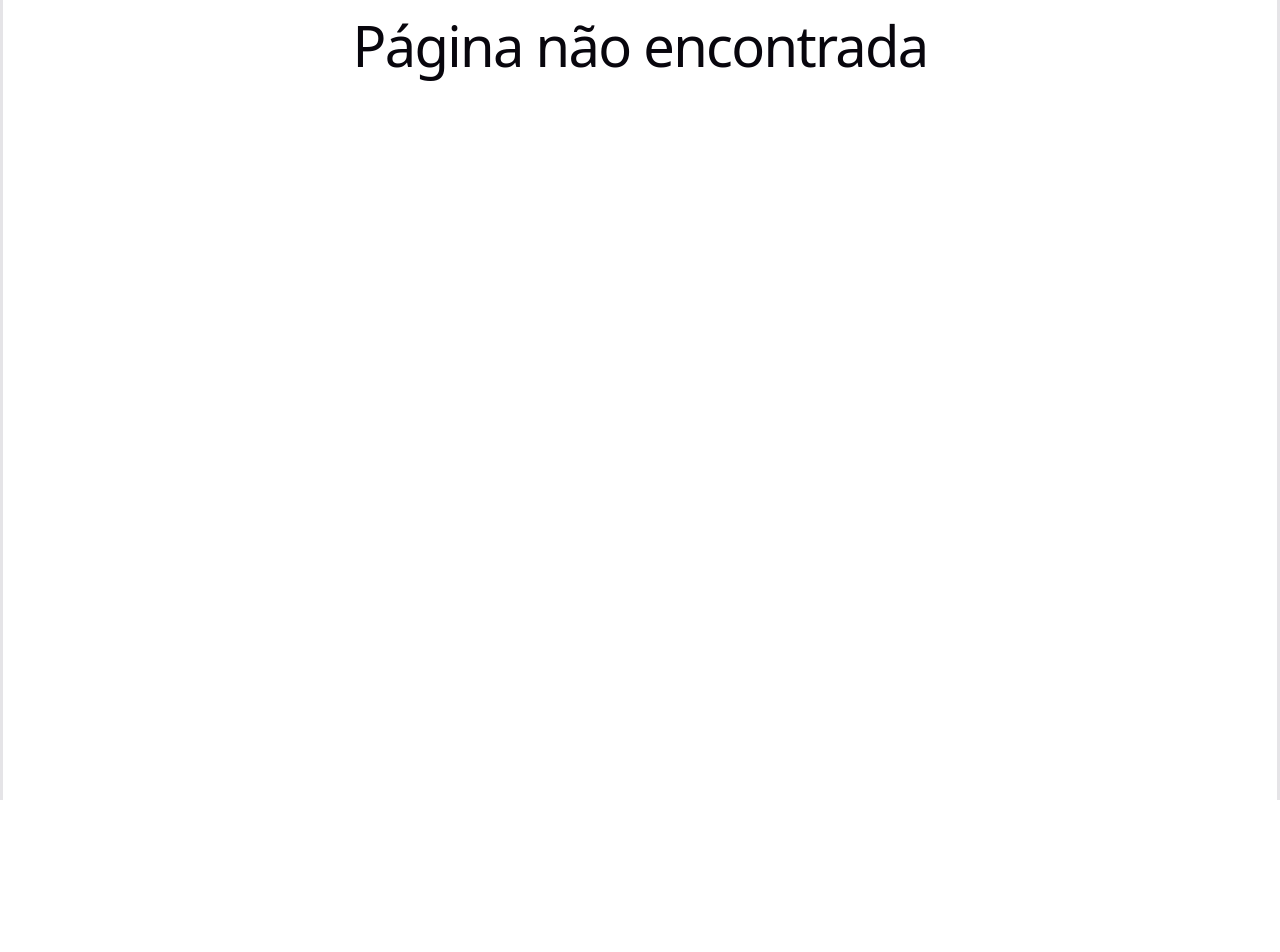
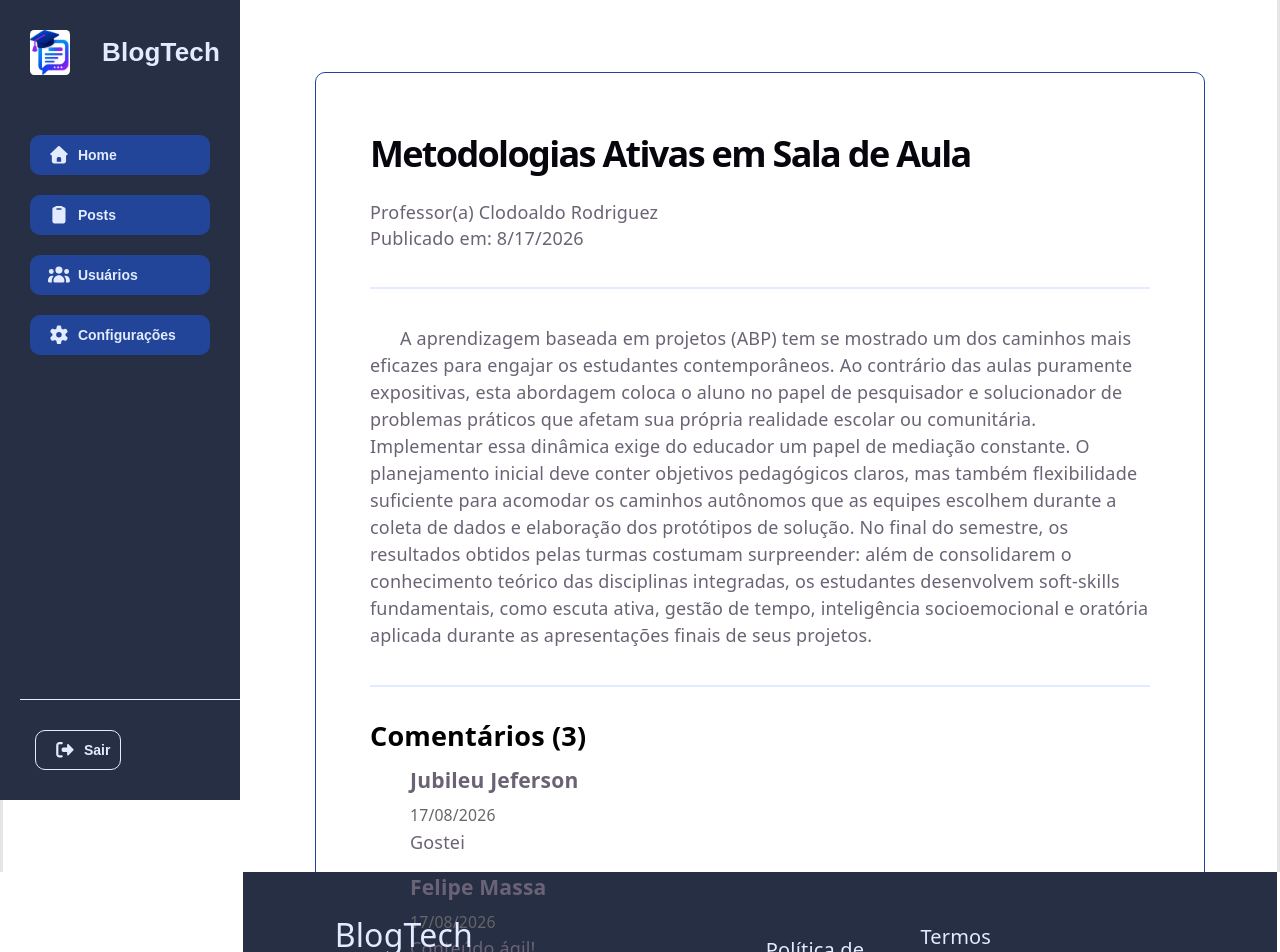
Before and after one commit to danilolugli/Blog-Tech-Front, a React (Vite) app: page /post-detalhe in a window 1280 px wide. Shown: the top 952 px of the page. Before the commit the page ends 800 px from the top, so only its background shows below. Built offline with nearby package versions, Linux system fonts and the light colour scheme; no server answers.

Commit message:
início página detalhes do post

```diff
--- /dev/null
+++ b/src/components/Comentário/Comentario.tsx
@@ -0,0 +1,48 @@
+import styled from "styled-components";
+
+interface ComentarioProps {
+    professor: string;
+    data: Date;
+    conteudo: string;
+}
+
+const ComentarioContainer = styled.div`
+    display: flex;
+    flex-direction: column;
+    justify-content: flex-start;
+`;
+
+const ComentarioInfo = styled.div`
+    display: flex;
+    flex-direction: column;
+    gap: 0.5rem;
+`;
+
+const Professor = styled.h3`
+    margin: 0;
+`;
+
+const Data = styled.p`
+    margin: 0;
+    font-size: 0.875rem;
+    color: #666;
+`;
+
+const Conteudo = styled.p`
+    margin: 0;
+    line-height: 1.5;
+`;
+
+const Comentario = ({ professor, data, conteudo }: ComentarioProps) => {
+    return (
+        <ComentarioContainer>
+            <ComentarioInfo>
+                <Professor>{professor}</Professor>
+                <Data>{data.toLocaleDateString('pt-BR', { day: '2-digit', month: '2-digit', year: 'numeric' })}</Data>
+            </ComentarioInfo>
+            <Conteudo>{conteudo}</Conteudo>
+        </ComentarioContainer>
+    )
+}
+
+export default Comentario;
--- a/src/components/PostPreview/PostPreview.tsx
+++ b/src/components/PostPreview/PostPreview.tsx
@@ -21,7 +21,8 @@ const PostContainer = styled.div`
     &:active {
         transform: scale(0.98);}
     &:hover {
-        border: 1.5px solid var(--azul);}
+        border: 1.5px solid var(--azul);
+        cursor: pointer;}
 `;
 
 const PostInfo = styled.div`
@@ -52,13 +53,13 @@ const Titulo = styled.label`
     color: black;
     font-weight: 600;
     margin-bottom: 10px;
+    pointer-events: none;
 `;
 
 const Descricao = styled.p`
     font-size: 20px;
     color: gray;
 `;
-
 
 const PostPreview = ({ titulo, descricao, professor, data }: PostPreviewProps) => {
     return (
--- a/src/pages/Aluno/ListarPosts.css
+++ b/src/pages/Aluno/ListarPosts.css
@@ -1,3 +1,7 @@
+.titulo {
+    font-weight: bold;
+}
+
 .containerPesquisa {
     margin: 50px auto;
     position: relative;
--- a/src/pages/Aluno/ListarPosts.tsx
+++ b/src/pages/Aluno/ListarPosts.tsx
@@ -1,4 +1,3 @@
-import styled from 'styled-components';
 import './ListarPosts.css';
 import { PostFormModal } from '../../components/PostFormModal/PostFormModal';
 import PostPreview from '../../components/PostPreview/PostPreview';
@@ -8,7 +7,7 @@ import { FontAwesomeIcon } from '@fortawesome/react-fontawesome';
 const ListarPosts: React.FC = () =>  {
   return (
     <>
-      <h1>Posts Recentes</h1>
+      <h1 className='titulo'>Posts Recentes</h1>
       <header className='containerPesquisa'>
         <FontAwesomeIcon icon={faMagnifyingGlass} className='iconePesquisa' />
         <input type="text" placeholder="Busque por palavras-chave" className="inputPesquisa" />
--- /dev/null
+++ b/src/pages/Aluno/PostDetalhe.css
@@ -0,0 +1,52 @@
+.postContainer {
+    border: 1px solid var(--azul);
+    border-radius: 10px;
+    margin: 4rem;
+}
+
+.titulo {
+    font-size: 2rem;
+    font-weight: bold;
+}
+
+.headerPost {
+    display: flex;
+    flex-direction: column;
+    align-items: flex-start;
+    justify-content: flex-start;
+    margin: 2rem 3rem;
+}
+
+.conteudo {
+    margin: 2rem 3rem;
+    display: flex;
+    text-align: left;
+    text-indent: 30px;
+    line-height: 1.5;
+}
+
+.linha {
+    border: 1px solid var(--azul-mais-claro);
+    margin: 2rem 3rem;
+}
+
+.comentarios {
+    display: flex;
+    flex-direction: column;
+    text-align: left;
+    margin: 2rem 3rem;
+}
+
+.tituloComentario {
+    color: black;
+    font-weight: 600;
+    font-size: 1.5rem;
+}
+
+.listaComentarios {
+    display: flex;
+    flex-direction: column;
+    gap: 1rem;
+    margin-top: 1rem;
+    list-style-type: none;
+}
--- /dev/null
+++ b/src/pages/Aluno/PostDetalhe.tsx
@@ -0,0 +1,41 @@
+import Comentario from '../../components/Comentário/Comentario';
+import './PostDetalhe.css';
+
+const PostDetalhe: React.FC = () =>  {
+  return (
+    <section className="postContainer">
+        <header className="headerPost">
+            <h1 className="titulo">Metodologias Ativas em Sala de Aula</h1>
+            <div>Professor(a) Clodoaldo Rodriguez</div>
+            <div>Publicado em: {new Date().toLocaleDateString()}</div>
+        </header>
+
+        <hr className='linha' />
+
+        <main className="conteudo">
+            A aprendizagem baseada em projetos (ABP) tem se mostrado um dos caminhos mais eficazes para engajar os estudantes contemporâneos. Ao contrário das aulas puramente expositivas, esta abordagem coloca o aluno no papel de pesquisador e solucionador de problemas práticos que afetam sua própria realidade escolar ou comunitária.
+            Implementar essa dinâmica exige do educador um papel de mediação constante. O planejamento inicial deve conter objetivos pedagógicos claros, mas também flexibilidade suficiente para acomodar os caminhos autônomos que as equipes escolhem durante a coleta de dados e elaboração dos protótipos de solução.
+            No final do semestre, os resultados obtidos pelas turmas costumam surpreender: além de consolidarem o conhecimento teórico das disciplinas integradas, os estudantes desenvolvem soft-skills fundamentais, como escuta ativa, gestão de tempo, inteligência socioemocional e oratória aplicada durante as apresentações finais de seus projetos.
+        </main>
+
+        <hr className='linha' />
+
+        <div className="comentarios">
+            <label className="tituloComentario">Comentários (3)</label>
+            <ul className="listaComentarios">
+                <li>
+                    <Comentario professor={'Jubileu Jeferson'} data={new Date()} conteudo={'Gostei'}></Comentario>
+                </li>
+              <li>
+                    <Comentario professor={'Felipe Massa'} data={new Date()} conteudo={'Conteúdo ágil!'}></Comentario>
+                </li>
+              <li>
+                    <Comentario professor={'Donald Trump'} data={new Date()} conteudo={'Nice'}></Comentario>
+                </li>
+            </ul>
+        </div>
+    </section>
+  )
+};
+
+export default PostDetalhe;
--- a/src/routes/AppRoutes.tsx
+++ b/src/routes/AppRoutes.tsx
@@ -9,6 +9,7 @@ import MainLayout from "../layouts/MainLayout";
 import Login from "../pages/Login/Login";
 import Users from "../pages/Users/Users";
 import ListarPosts from "../pages/Aluno/ListarPosts";
+import PostDetalhe from "../pages/Aluno/PostDetalhe";
 
 function Home() {
   return <h1>Home</h1>;
@@ -37,6 +38,8 @@ function AppRoutes() {
 
           <Route path="/listar" element={<ListarPosts />} />
 
+          <Route path="/post-detalhe" element={<PostDetalhe />} />
+
         </Route>
 
 
```
Also changed, not shown: src/components/Comentário/Comentario.css (added).
